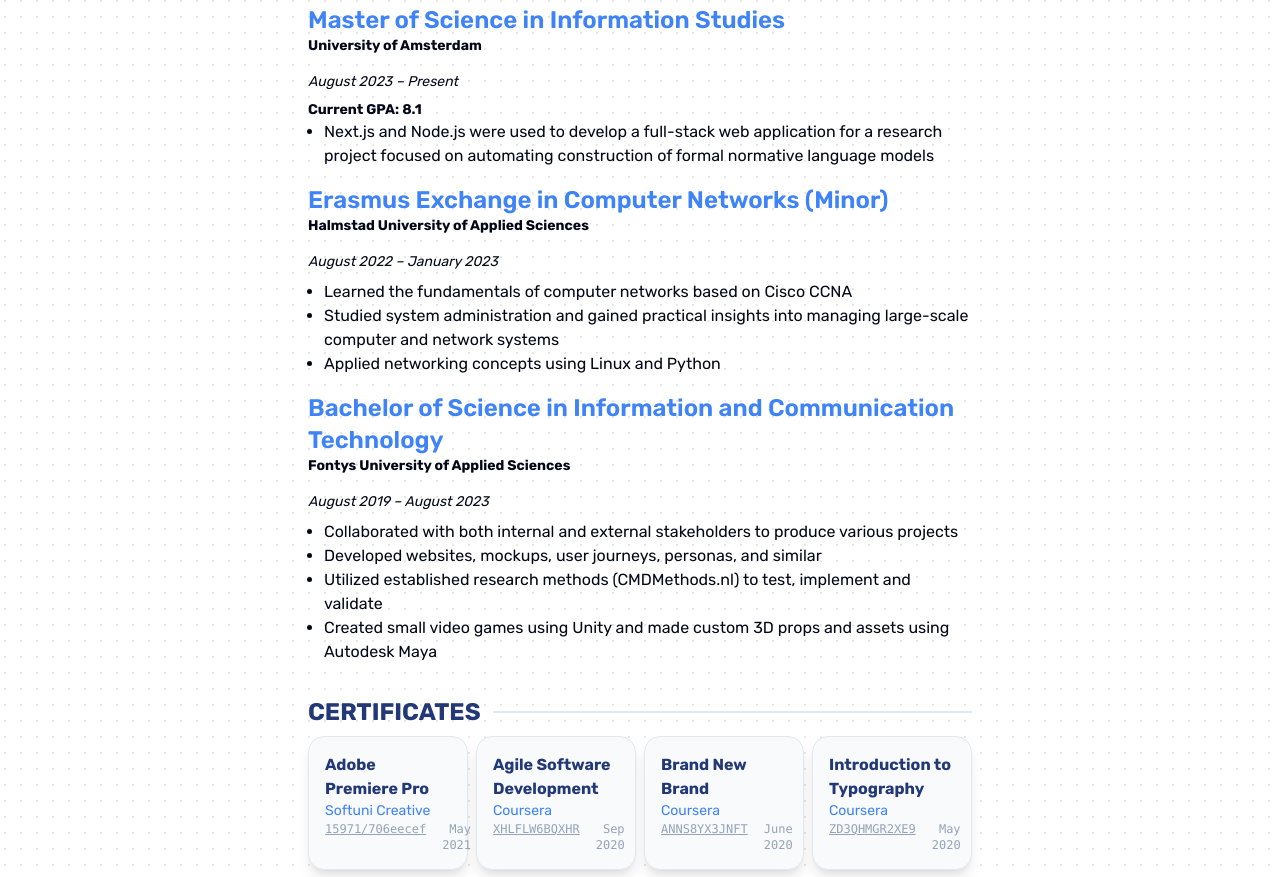
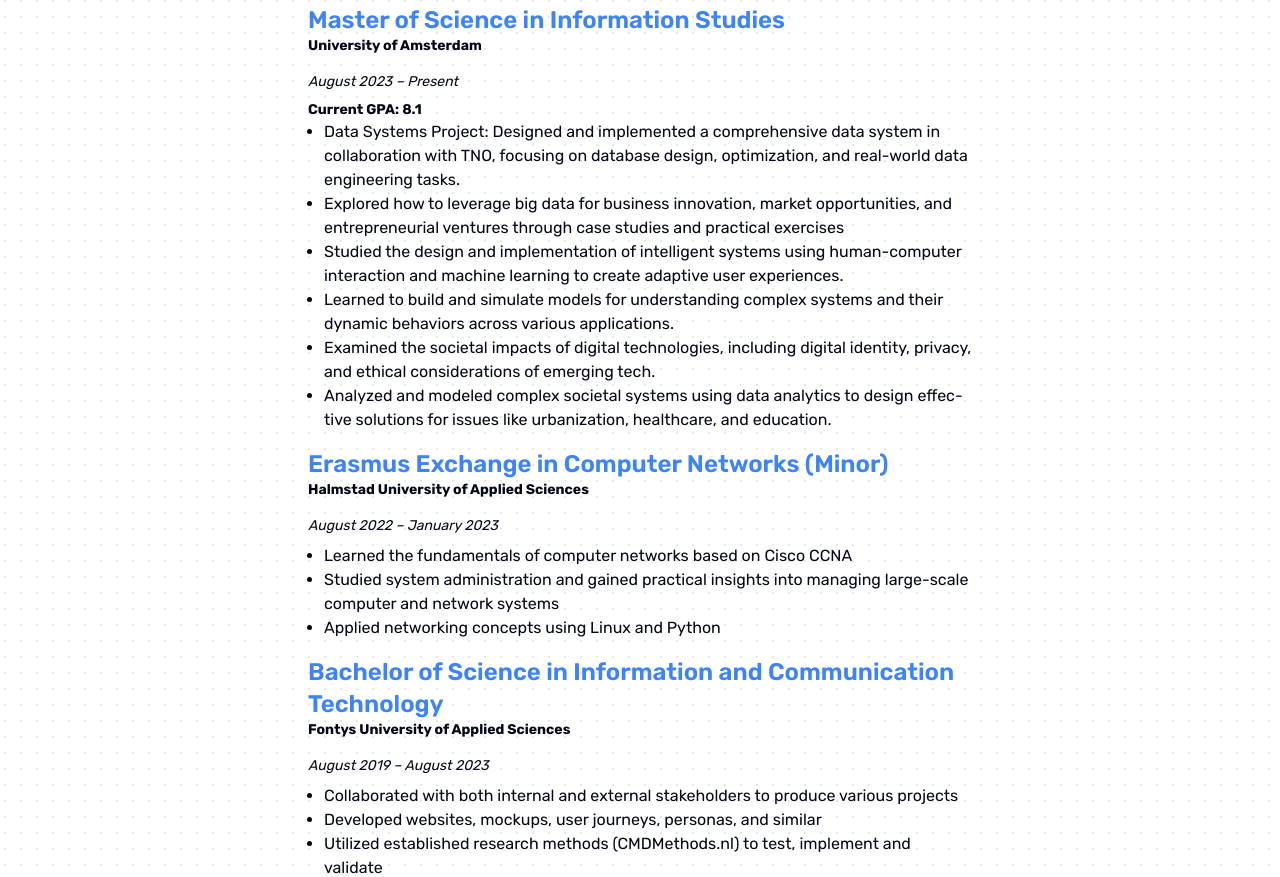
Before and after one commit to ayonkov1/portfolio, a Next.js app: page / in a window 1280 px wide. Shown: the part 3060-3937 px from the top of the page. Built offline with nearby package versions, Linux system fonts and the light colour scheme.

Commit message:
Optimisations

```diff
--- a/src/components/data/education.ts
+++ b/src/components/data/education.ts
@@ -16,7 +16,12 @@ export const education: Education[] = [
     GPA: 'Current GPA: 8.1',
     duration: 'August 2023 – Present',
     activities: [
-      'Next.js and Node.js were used to develop a full-stack web application for a research project focused on automating construction of formal normative language models',
+      'Data Systems Project: Designed and implemented a comprehensive data system in collaboration with TNO, focusing on database design, optimization, and real-world data engineering tasks.',
+      'Explored how to leverage big data for business innovation, market opportunities, and entrepreneurial ventures through case studies and practical exercises',
+      'Studied the design and implementation of intelligent systems using human-computer interaction and machine learning to create adaptive user experiences.',
+      'Learned to build and simulate models for understanding complex systems and their dynamic behaviors across various applications.',
+      'Examined the societal impacts of digital technologies, including digital identity, privacy, and ethical considerations of emerging tech.',
+      'Analyzed and modeled complex societal systems using data analytics to design effective solutions for issues like urbanization, healthcare, and education.',
     ],
   },
   {
```
